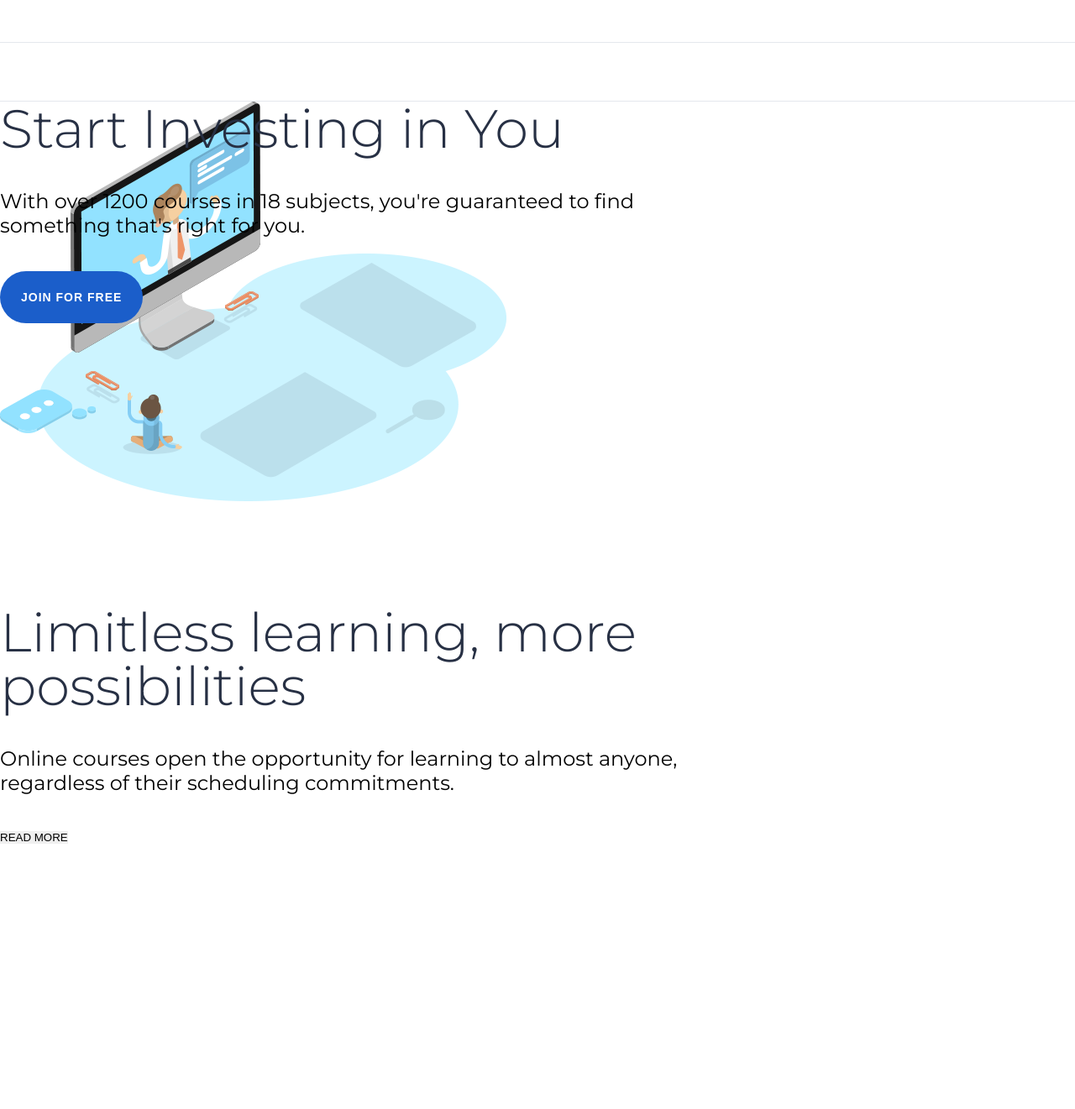
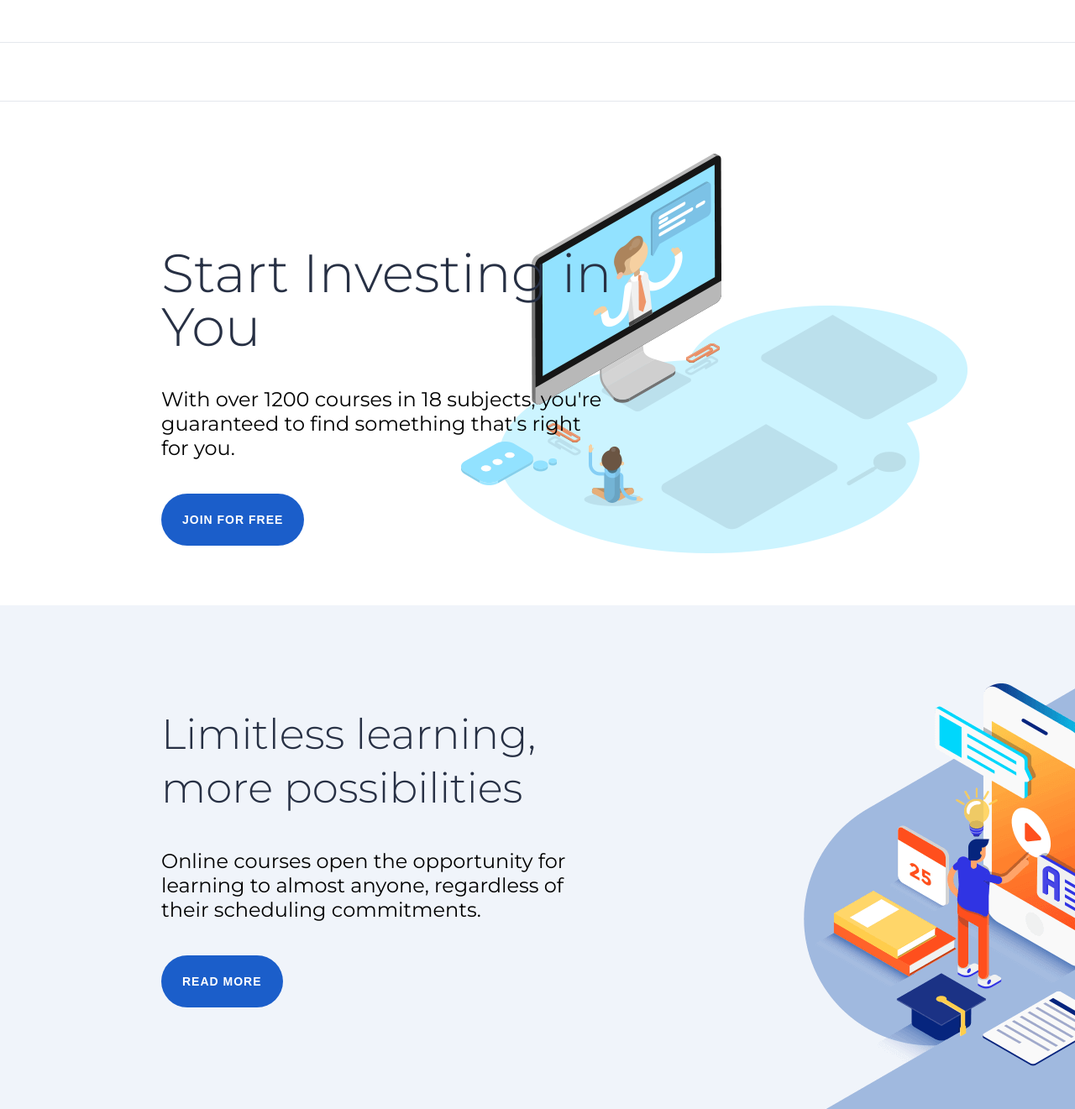
Before and after one commit to StephanieFurlan/proj-html-vuejs, a website: page index.html in a window 1280 px wide. Shown: the whole page at 84% size. Drawn offline with nearby package versions, Linux system fonts and the light colour scheme.

Commit message:
Jumbotrons

```diff
--- a/index.html
+++ b/index.html
@@ -11,7 +11,8 @@
       <link rel="stylesheet" href="dist/app.css">
       <title>Master Study</title>
    </head>
-   <body id="app">
+   <body>
+      <div id="app">
          <header>
             <div class="header-top">
                <div class="centered">
@@ -31,23 +32,29 @@
             </div>
          </header>
          <main>
-         <div id="investing" class="row-main">
-            <div class="column-left">
+            <div id="investing">
+               <div class="centered-70 jumbotron">
+                  <div class="jumbotron-text">
                      <h1>Start Investing in You</h1>
                      <h3>With over 1200 courses in 18 subjects, you're guaranteed to find something that's right for you.</h3>
                      <button class="btn btn-blue">JOIN FOR FREE</button>
                   </div>
-            <div class="column-right"></div>
                </div>
-         <div class="row-main">
-            <div class="column-left">
+               <img src="dist/images/base.png" alt="">
+            </div>
+            <div id="online-course">
+               <div class="centered-70 jumbotron">
+                  <div class="jumbotron-text">
                      <h1>Limitless learning, more possibilities</h1>
                      <h3>Online courses open the opportunity for learning to almost anyone, regardless of their scheduling commitments.</h3>
-               <button>READ MORE</button>
+                     <button class="btn btn-blue">READ MORE</button>
                   </div>
-            <div class="column-right"></div>
                </div>
+            </div>
+
          </main>
+
+      </div>
    </body>
    <script src="app.js" charset="utf-8"></script>
 </html>
--- a/src/partials/_commons.scss
+++ b/src/partials/_commons.scss
@@ -32,6 +32,11 @@ button {
    padding: 0 15px;
 }
 
+.centered-70 {
+   width: 70%;
+   margin: 0 auto;
+}
+
 .btn {
    font-size: 14px;
    font-weight: bold;
--- a/src/partials/_header.scss
+++ b/src/partials/_header.scss
@@ -23,18 +23,37 @@ header {
    }
 }
 
+
+
+
+#investing {
+   position: relative;
+   .jumbotron-text {
+      padding-top: 100px;
+   }
+   img {
+      position: absolute;
+      right: 10%;
+      top: 50%;
+      transform: translateY(-50%);
+      z-index: -100;
+   }
+}
+
 main {
-   .row-main {
+   .jumbotron {
       height: 600px;
-
-      .column-left {
-         width: 65%;
+      display: flex;
+      align-items: center;
+      .jumbotron-text {
+         width: 60%;
          h1 {
             font-size: 64px;
             font-weight: 300;
             color: #273044;
             line-height: 64px;
             margin-bottom: 40px;
+
          }
          h3 {
             font-size: 24px;
@@ -45,7 +64,11 @@ main {
    }
 }
 
-#investing {
-   background-image: url("../dist/images/base.png");
+#online-course {
+   background-image: url("../dist/images/online-course.png");
    background-repeat: no-repeat;
+   background-position: top left;
+   h1 {
+      font-size: 50px;
+   }
 }
```
Also changed, not shown: dist/app.css, dist/images/online-course.png (renamed from dist/images/Untitled-1-1-1-1-1.png). Lines whose indentation alone changed are shown as unchanged.
